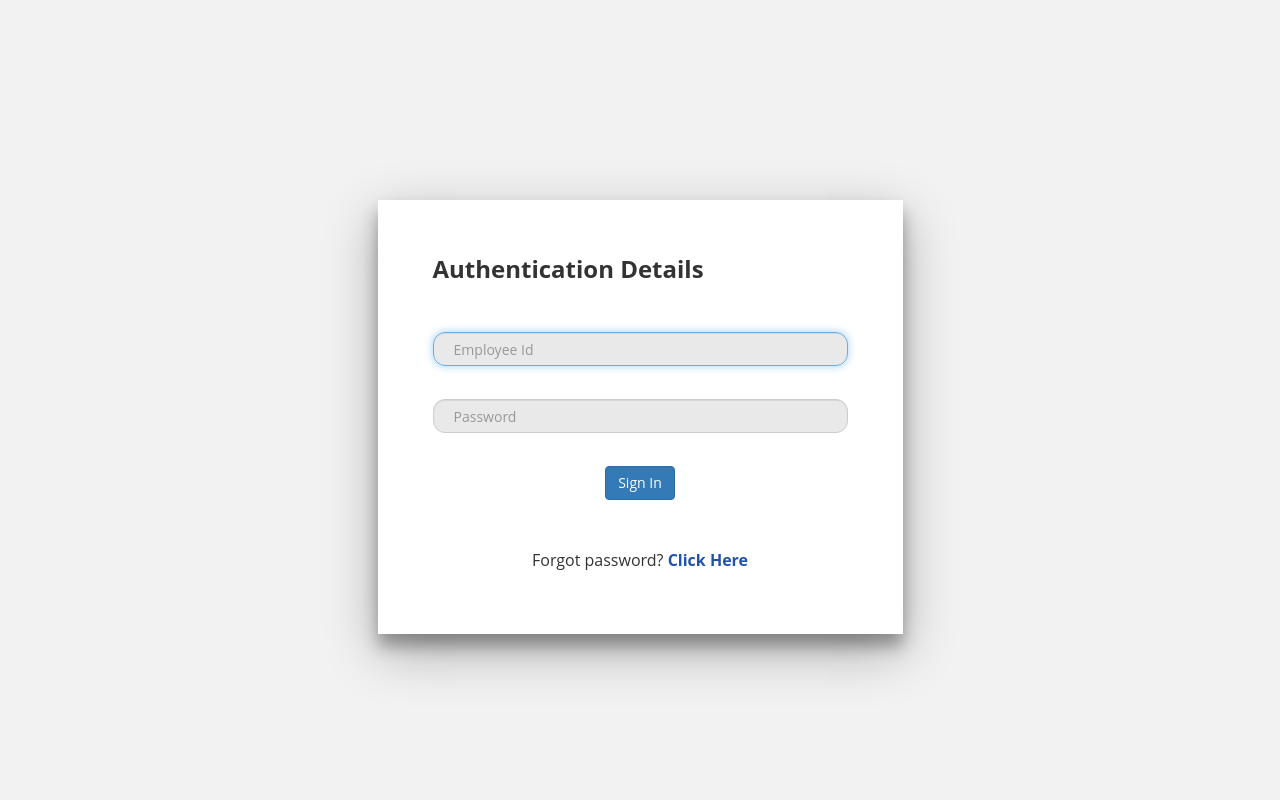
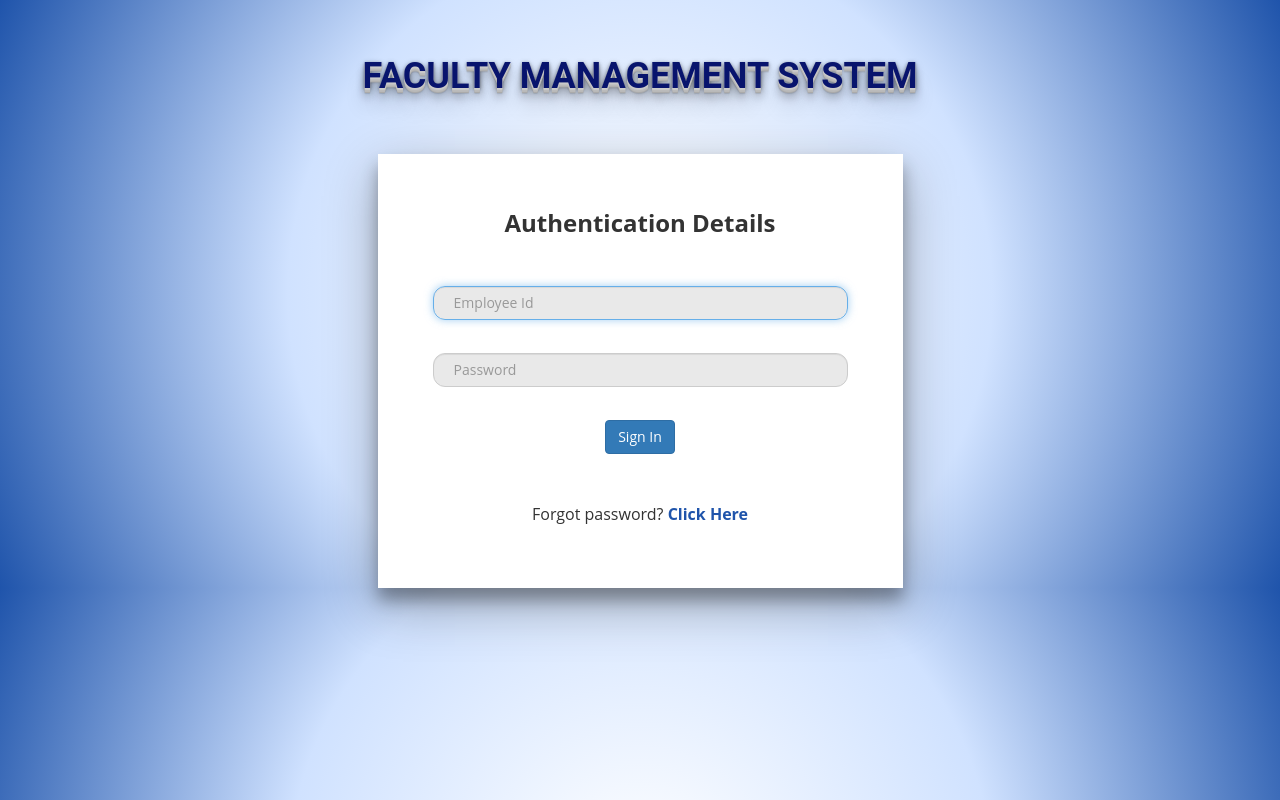
Before and after one commit to ItsTheKayBee/FacultyManagementSystem, a PHP site: page /FacultyManagementSystem/login.php in a window 1280 px wide. Run offline with PHP 8.4, Linux system fonts and the light colour scheme; data that the repository does not hold is empty; some libraries are stand-ins or nearby versions.

Commit message:
Improved the User Interface of the login page and made the margins dynamic of some webpages

```diff
--- a/login.php
+++ b/login.php
@@ -121,11 +121,12 @@ if(isset($_POST["submit"]))
 	</style>
 	<title>Login</title>
 </head>
-<body>
+<body >
 	<div class="container">
+		<h1  id="login-h1" class="boxtext" ><strong>FACULTY MANAGEMENT SYSTEM</strong></h1>
 		<form style="background-color:white;" method="post"  class="form-horizontal login-wrap login-html login-form sign-in-htm" action="" name="myForm" onsubmit="return validateForm()">
       <div class="form-group">
-			<div class="boxtext">
+			<div class="boxtext" align="center">
 				<strong><font size="5">Authentication Details</font></strong>
 			</div>
 			</div>
--- a/login_css.css
+++ b/login_css.css
@@ -1,8 +1,22 @@
 body{
 	margin:0;
+	background:radial-gradient(circle,#fff,#d0e2ff,#1F54AB);
+	font: 16px/18px 'Open Sans',sans-serif;
+}
 
-	background:white;
-	font: 16px/18px 'Open Sans',sans-serif;
+#login-h1{
+	margin-top:5%;
+	color: #08146d;
+	font-family: Roboto;
+	font-size: 8;
+	text-align: center;
+	text-shadow: 0 1px 0 #ccc, 0 2px 0 #c9c9c9,0 3px 0 #bbb,0 4px 0 #b9b9b9,0 5px 0 #aaa,0 6px 1px rgba(0,0,0,.1),0 0 5px rgba(0,0,0,.1),0 1px 3px rgba(0,0,0,.3),0 3px 5px rgba(0,0,0,.2),0 5px 10px rgba(0,0,0,.25),0 10px 10px rgba(0,0,0,.2),0 20px 20px rgba(0,0,0,.15);
+}
+#login-h11{
+	color: #000;
+	font-size: 3;
+	text-align: center;
+	text-shadow: 0 1px 0 #ccc, 0 2px 0 #c9c9c9,0 3px 0 #bbb,0 4px 0 #b9b9b9,0 5px 0 #aaa,0 6px 1px rgba(0,0,0,.1),0 0 5px rgba(0,0,0,.1),0 1px 3px rgba(0,0,0,.3),0 3px 5px rgba(0,0,0,.2),0 5px 10px rgba(0,0,0,.25),0 10px 10px rgba(0,0,0,.2),0 20px 20px rgba(0,0,0,.15);
 }
 *,:after,:before{box-sizing:border-box}
 .clearfix:after,.clearfix:before{content:'';display:table}
@@ -16,7 +30,7 @@ a{color:inherit;text-decoration:none}
 	min-height:450px;
 	padding-bottom : 40px ;
 	position:relative;
-	margin-top: 200px;
+	margin-top: 5%;
 	box-shadow:0 12px 15px 0 rgba(0,0,0,.30),0 17px 50px 0 rgba(0,0,0,.30);
 }
 
```
